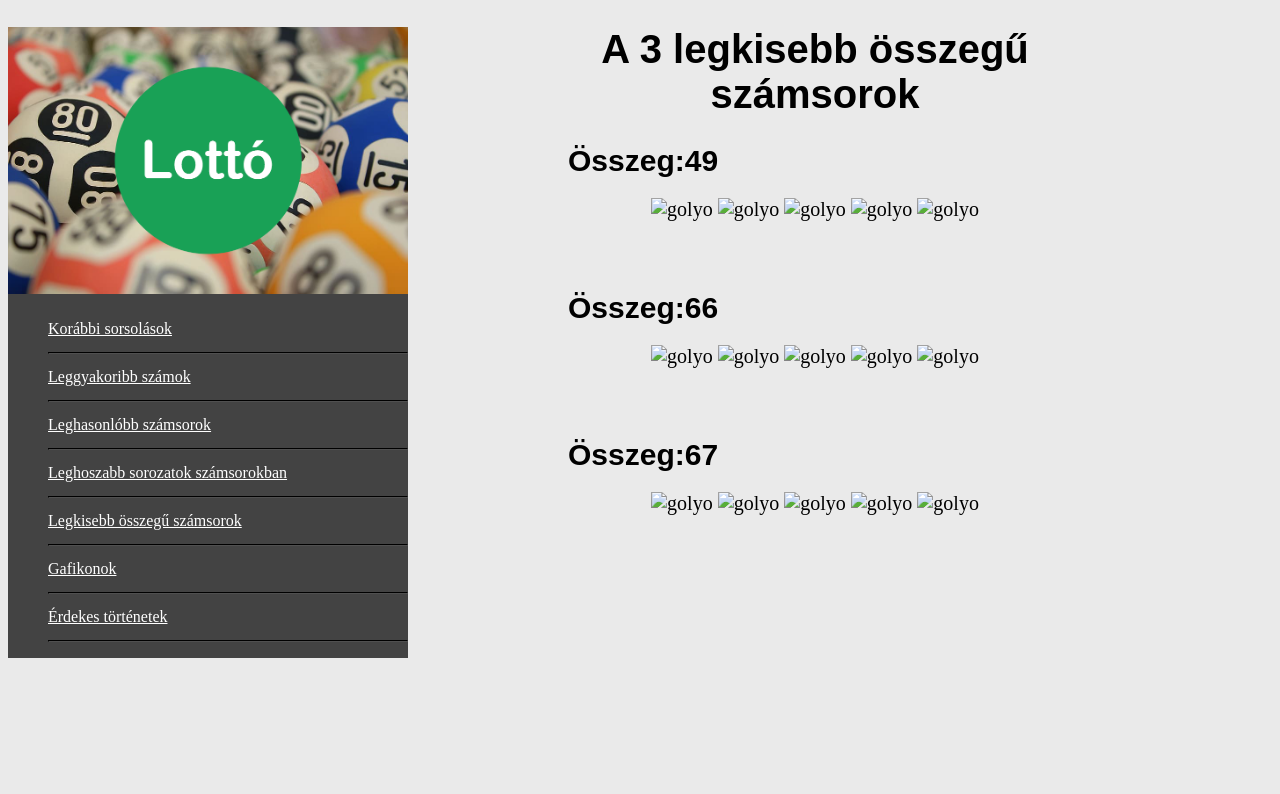
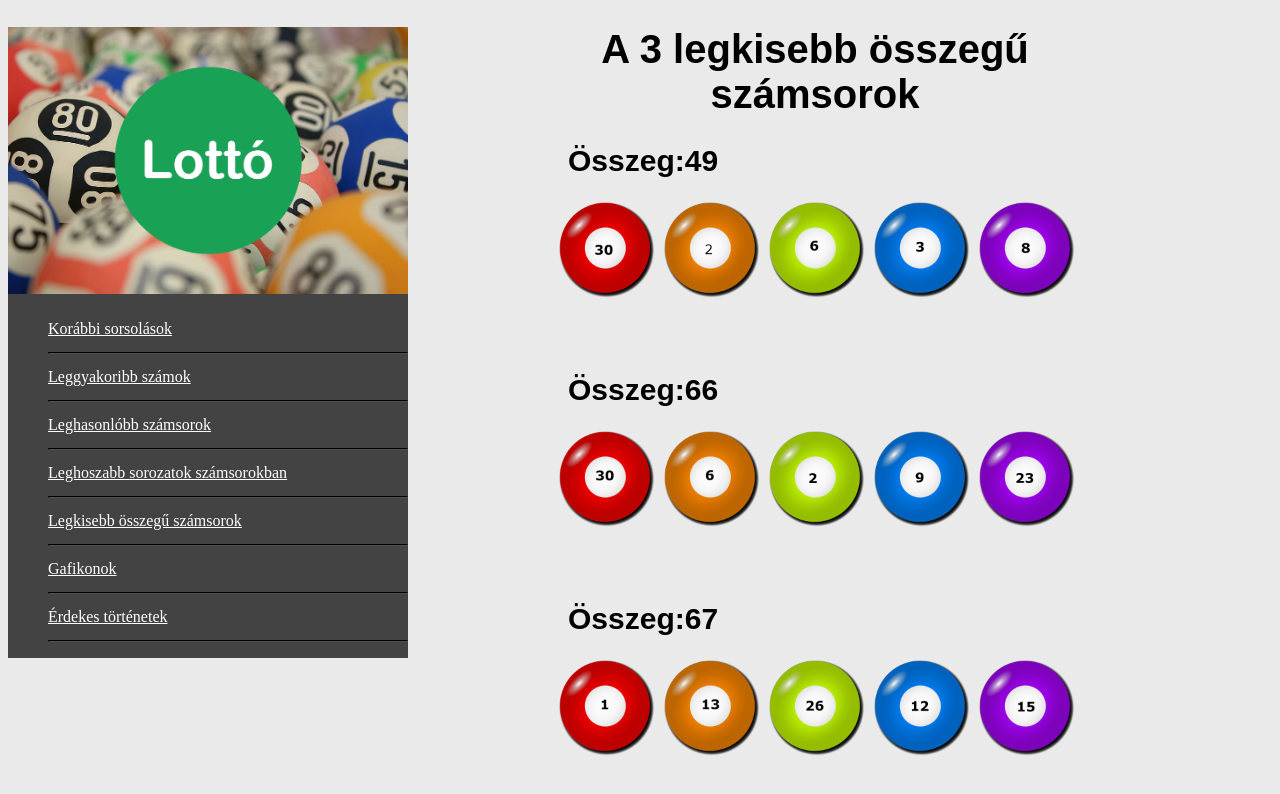
Before and after one commit to torokpeter7/lotto-team-work, a plain HTML site: page legkisebb_osszegu_szamsorok.html in a window 1280 px wide. Drawn offline with Linux system fonts and the light colour scheme; the site is published under a folder, as on GitHub Pages, so addresses that start at the root find nothing.

Commit message:
legkisebb összegu  golyo helyreállítása

```diff
--- a/legkisebb_osszegu_szamsorok.html
+++ b/legkisebb_osszegu_szamsorok.html
@@ -28,23 +28,23 @@
         <div class="tartalom">
             <h1>A 3 legkisebb összegű <br> számsorok</h1>
             <h1 class="alcim1">Összeg:49</h1>
-                <img class="golyo" src="/Golyo/indexgolyok/legkisebb összegű számsorok/1/legkisebb osszegu 1piros-golyo.png" alt="golyo">
-                <img class="golyo" src="/Golyo/indexgolyok/legkisebb összegű számsorok/1/legkisebb osszeg 1nsárga-golyo.png" alt="golyo">
-                <img class="golyo" src="/Golyo/indexgolyok/legkisebb összegű számsorok/1/legkisebb osszegu 1zöld-golyo.png" alt="golyo">
-                <img class="golyo" src="/Golyo/indexgolyok/legkisebb összegű számsorok/1/legkisebb osszegu 1kék-golyo.png" alt="golyo">
-                <img class="golyo" src="/Golyo/indexgolyok/legkisebb összegű számsorok/1/egkisebb osszegu 1lila-golyo.png" alt="golyo">
+                <img class="golyo" src="Golyo/indexgolyok/legkisebb összegű számsorok/1/legkisebb osszegu 1piros-golyo.png" alt="golyo">
+                <img class="golyo" src="Golyo/indexgolyok/legkisebb összegű számsorok/1/legkisebb osszeg 1nsárga-golyo.png" alt="golyo">
+                <img class="golyo" src="Golyo/indexgolyok/legkisebb összegű számsorok/1/legkisebb osszegu 1zöld-golyo.png" alt="golyo">
+                <img class="golyo" src="Golyo/indexgolyok/legkisebb összegű számsorok/1/legkisebb osszegu 1kék-golyo.png" alt="golyo">
+                <img class="golyo" src="Golyo/indexgolyok/legkisebb összegű számsorok/1/egkisebb osszegu 1lila-golyo.png" alt="golyo">
             <h1 id="terkoz" class="alcim1">Összeg:66</h1>
-                <img class="golyo" src="/Golyo/indexgolyok/legkisebb összegű számsorok/2/legkisebb osszegu 2piros-golyo.png" alt="golyo">
-                <img class="golyo" src="/Golyo/indexgolyok/legkisebb összegű számsorok/2/legkisebb osszegu 2nsárga-golyo.png" alt="golyo">
-                <img class="golyo" src="/Golyo/indexgolyok/legkisebb összegű számsorok/2/legkisebb osszegu 2zöld-golyo.png" alt="golyo">
-                <img class="golyo" src="/Golyo/indexgolyok/legkisebb összegű számsorok/2/legkisebb osszegu 2kék-golyo.png" alt="golyo">
-                <img class="golyo" src="/Golyo/indexgolyok/legkisebb összegű számsorok/2/legkisebb osszegu 2lila-golyo.png" alt="golyo">
+                <img class="golyo" src="Golyo/indexgolyok/legkisebb összegű számsorok/2/legkisebb osszegu 2piros-golyo.png" alt="golyo">
+                <img class="golyo" src="Golyo/indexgolyok/legkisebb összegű számsorok/2/legkisebb osszegu 2nsárga-golyo.png" alt="golyo">
+                <img class="golyo" src="Golyo/indexgolyok/legkisebb összegű számsorok/2/legkisebb osszegu 2zöld-golyo.png" alt="golyo">
+                <img class="golyo" src="Golyo/indexgolyok/legkisebb összegű számsorok/2/legkisebb osszegu 2kék-golyo.png" alt="golyo">
+                <img class="golyo" src="Golyo/indexgolyok/legkisebb összegű számsorok/2/legkisebb osszegu 2lila-golyo.png" alt="golyo">
             <h1 id="terkoz" class="alcim1">Összeg:67</h1>
-                <img class="golyo" src="/Golyo/indexgolyok/legkisebb összegű számsorok/3/legkisebb osszegu 3piros-golyo.png" alt="golyo">
-                <img class="golyo" src="/Golyo/indexgolyok/legkisebb összegű számsorok/3/legkisebb osszegu 3nsárga-golyo.png" alt="golyo">
-                <img class="golyo" src="/Golyo/indexgolyok/legkisebb összegű számsorok/3/legkisebb osszegu 3zöld-golyo.png" alt="golyo">
-                <img class="golyo" src="/Golyo/indexgolyok/legkisebb összegű számsorok/3/legkisebb osszegu 3kék-golyo.png" alt="golyo">
-                <img class="golyo" src="/Golyo/indexgolyok/legkisebb összegű számsorok/3/legkisebb osszegu 3lila-golyo.png" alt="golyo">
+                <img class="golyo" src="Golyo/indexgolyok/legkisebb összegű számsorok/3/legkisebb osszegu 3piros-golyo.png" alt="golyo">
+                <img class="golyo" src="Golyo/indexgolyok/legkisebb összegű számsorok/3/legkisebb osszegu 3nsárga-golyo.png" alt="golyo">
+                <img class="golyo" src="Golyo/indexgolyok/legkisebb összegű számsorok/3/legkisebb osszegu 3zöld-golyo.png" alt="golyo">
+                <img class="golyo" src="Golyo/indexgolyok/legkisebb összegű számsorok/3/legkisebb osszegu 3kék-golyo.png" alt="golyo">
+                <img class="golyo" src="Golyo/indexgolyok/legkisebb összegű számsorok/3/legkisebb osszegu 3lila-golyo.png" alt="golyo">
         </div>
     </div>
 </body>
```
